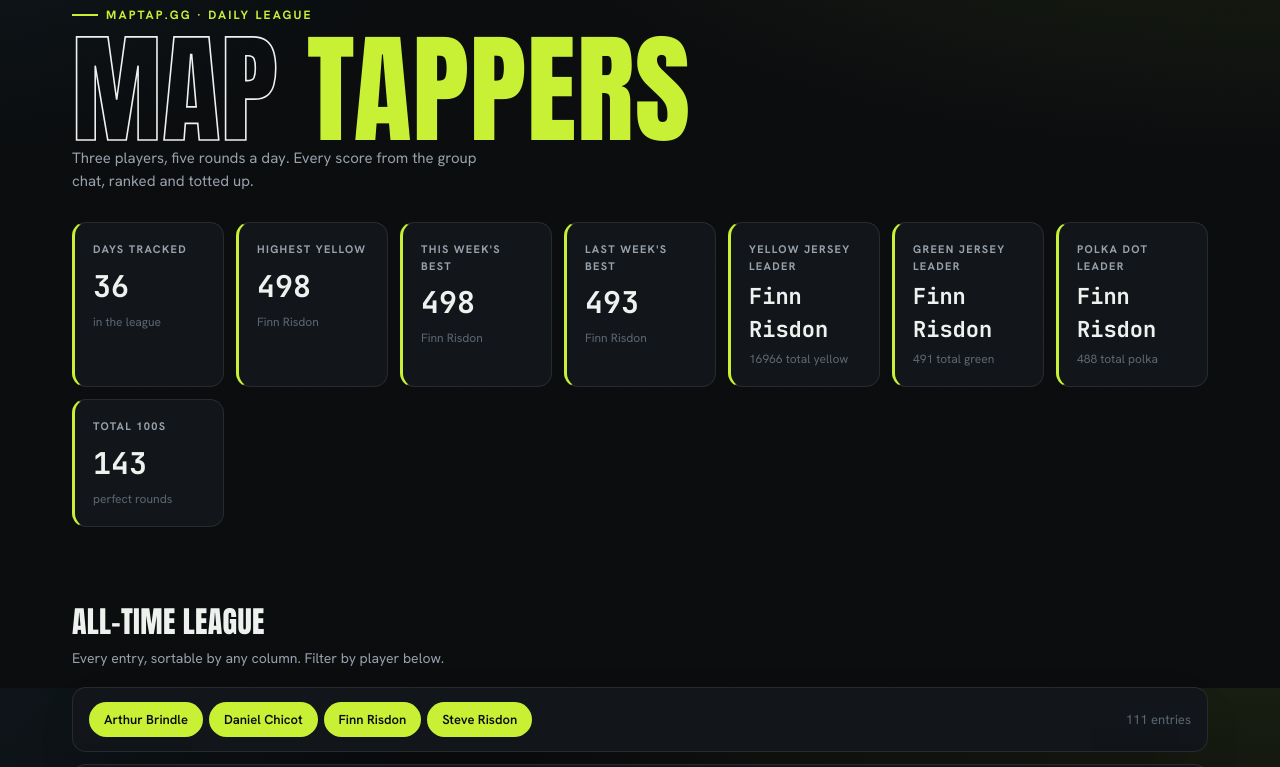
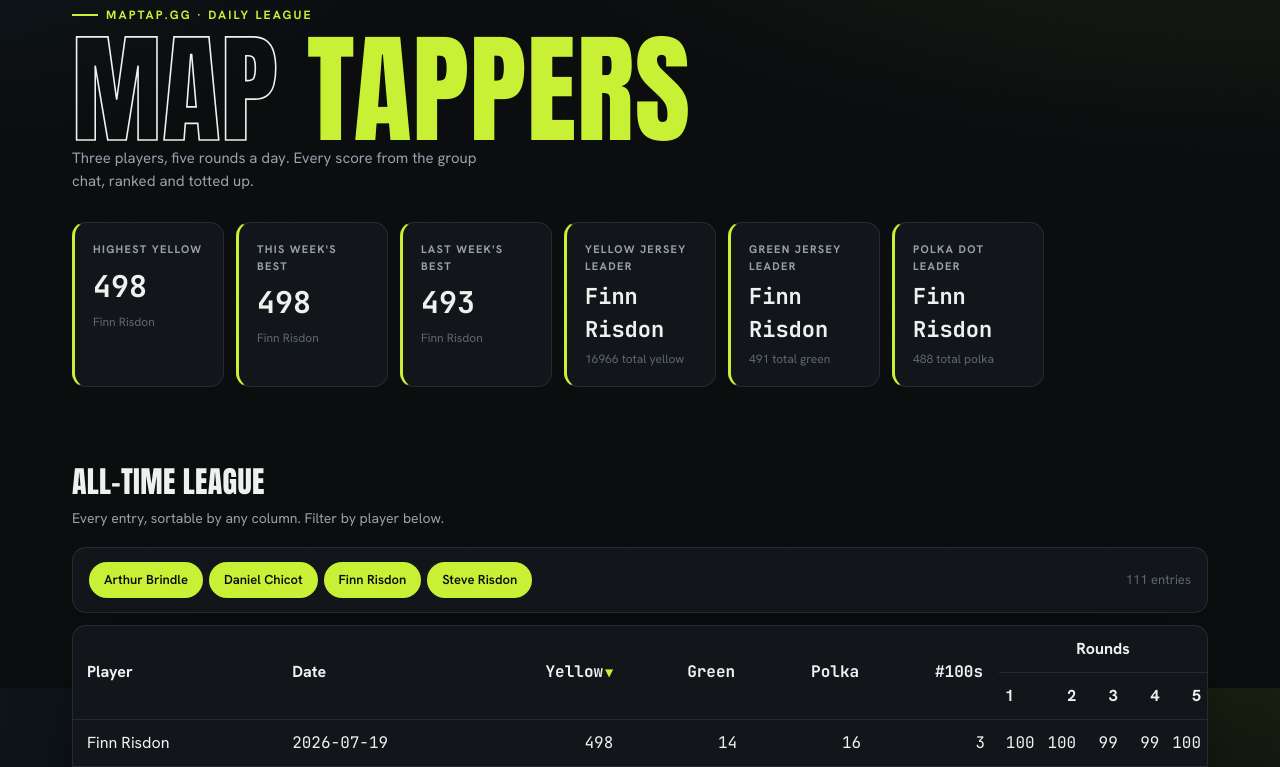
Before and after one commit to DanielChicot/maptap, a FastAPI app: page / in a window 1280 px wide. Shown: the part 112-879 px from the top of the page. Run offline with FastAPI, Linux system fonts and the light colour scheme; data comes from the database, SQL or seed files in the repository.

Commit message:
Remove days-tracked and total-100s cards from hero stats

```diff
--- a/src/maptap/metrics.py
+++ b/src/maptap/metrics.py
@@ -268,10 +268,6 @@ def _best_yellow_between(
 
 
 def hero_stats(conn: sqlite3.Connection, today: datetime.date | None = None) -> dict:
-    days_tracked = conn.execute(
-        "SELECT COUNT(DISTINCT game_date) AS n FROM entries"
-    ).fetchone()["n"]
-
     highest = conn.execute(
         "SELECT player, maptap_score FROM entries "
         "ORDER BY maptap_score DESC, player ASC LIMIT 1"
@@ -310,12 +306,7 @@ def hero_stats(conn: sqlite3.Connection, today: datetime.date | None = None) ->
     week_best = _best_yellow_between(conn, week_start, week_start + datetime.timedelta(days=7))
     last_week_best = _best_yellow_between(conn, week_start - datetime.timedelta(days=7), week_start)
 
-    total_hundreds = conn.execute(
-        "SELECT COUNT(*) AS n FROM rounds WHERE score = 100"
-    ).fetchone()["n"]
-
     return {
-        "days_tracked": days_tracked,
         "highest_maptap": highest["maptap_score"] if highest else None,
         "highest_maptap_player": highest["player"] if highest else None,
         "highest_cumulative": highest_cumulative["total"] if highest_cumulative else None,
@@ -332,5 +323,4 @@ def hero_stats(conn: sqlite3.Connection, today: datetime.date | None = None) ->
         "week_best_player": week_best["player"] if week_best else None,
         "last_week_best": last_week_best["total"] if last_week_best else None,
         "last_week_best_player": last_week_best["player"] if last_week_best else None,
-        "total_hundreds": total_hundreds,
     }
--- a/src/maptap/templates/base.html
+++ b/src/maptap/templates/base.html
@@ -32,11 +32,6 @@
             <p class="hero-sub">Three players, five rounds a day. Every score from the group chat, ranked and totted up.</p>
             <div class="stat-row">
                 <div class="stat">
-                    <div class="label">Days tracked</div>
-                    <div class="value">{{ stats.days_tracked }}</div>
-                    <div class="sub">in the league</div>
-                </div>
-                <div class="stat">
                     <div class="label">Highest Yellow</div>
                     <div class="value">{{ stats.highest_cumulative if stats.highest_cumulative is not none else '—' }}</div>
                     <div class="sub">{{ stats.highest_cumulative_player or '—' }}</div>
@@ -66,11 +61,6 @@
                     <div class="value" style="font-size:22px">{{ stats.polka_leader or '—' }}</div>
                     <div class="sub">{{ stats.polka_leader_total if stats.polka_leader_total is not none else '—' }} total polka</div>
                 </div>
-                <div class="stat">
-                    <div class="label">Total 100s</div>
-                    <div class="value">{{ stats.total_hundreds }}</div>
-                    <div class="sub">perfect rounds</div>
-                </div>
             </div>
         </div>
     </header>
```
Also changed, not shown: tests/test_metrics.py (+0 -4 lines).
